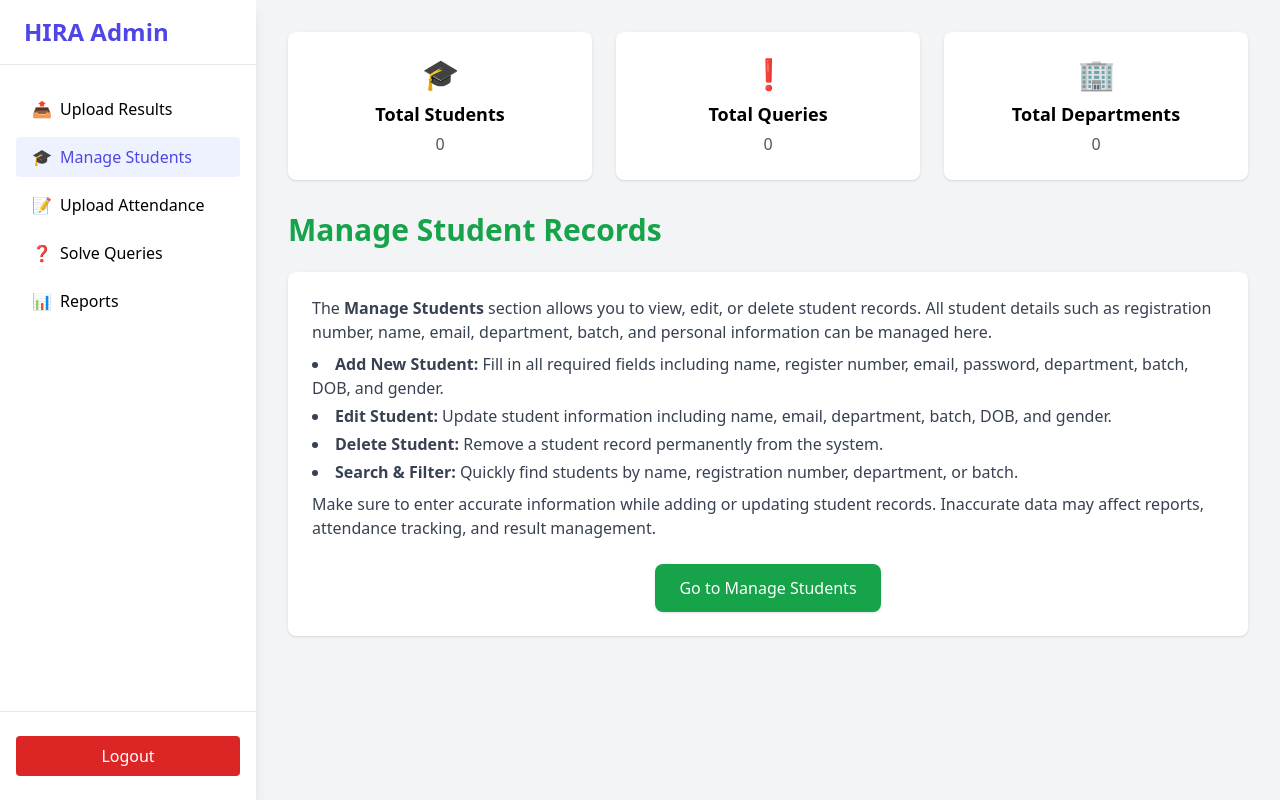
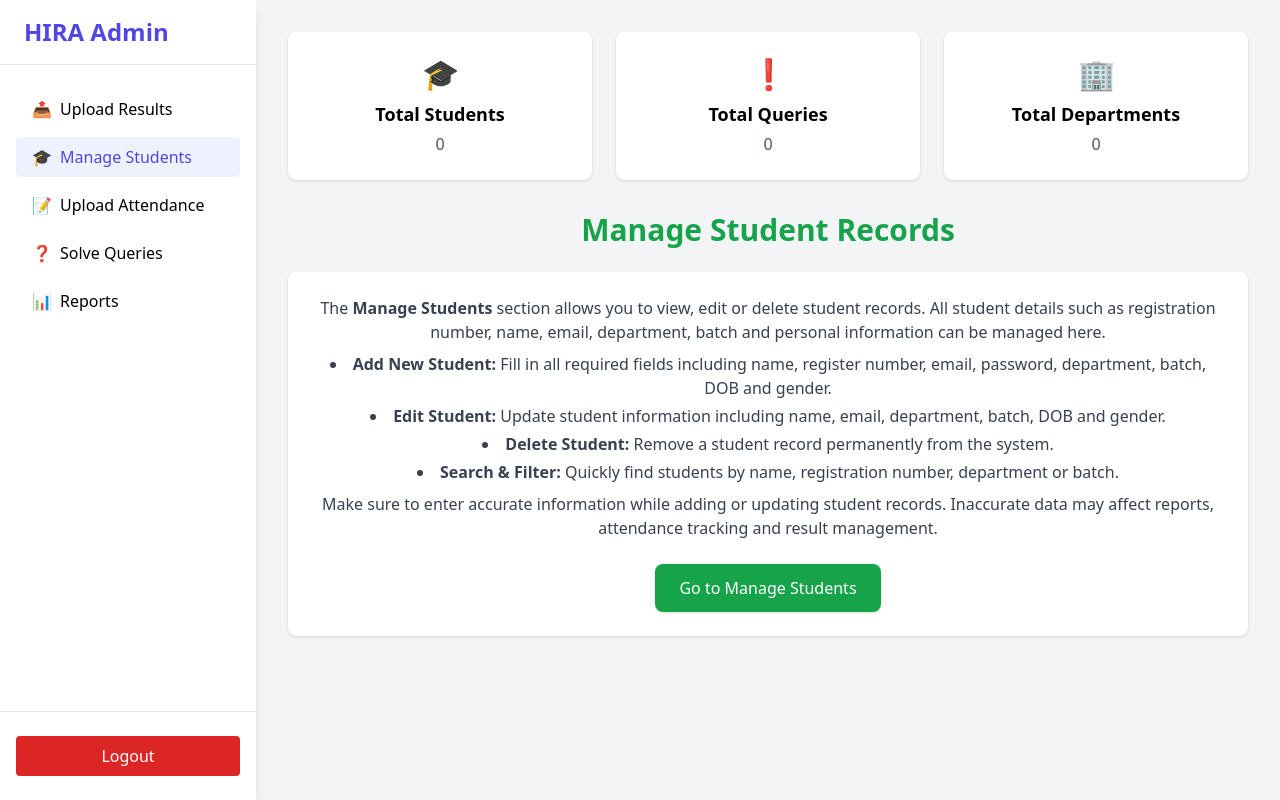
Before and after one commit to pavithira-nilavalagan/hira_ist, a Flask app: page /admin/dashboard in a window 1280 px wide, after a click that opens the changed part. Run offline with Flask 3, Linux system fonts and the light colour scheme; the visitor is signed in with stand-in values (Sample User, id 1); data that the repository does not hold is empty; some libraries are stand-ins or nearby versions.

Commit message:
Update admin_dashboard.html

```diff
--- a/templates/admin_dashboard.html
+++ b/templates/admin_dashboard.html
@@ -125,26 +125,26 @@
     <!-- Manage Students Page -->
 <!-- Manage Students Page -->
 <section id="students" class="page hidden">
-  <h2 class="text-3xl font-bold mb-6 text-green-600">Manage Student Records</h2>
+  <h2 class="text-3xl font-bold mb-6 text-green-600" style="text-align: center;">Manage Student Records</h2>
 
   <div class="bg-white p-6 rounded-lg shadow space-y-6">
 
     <!-- Overview & Instructions -->
     <div class="space-y-2">
-      <p class="text-gray-700">
-        The <strong>Manage Students</strong> section allows you to view, edit, or delete student records.
-        All student details such as registration number, name, email, department, batch, and personal information can be managed here.
+      <p class="text-gray-700" style="text-align: center;">
+        The <strong>Manage Students</strong> section allows you to view, edit or delete student records.
+        All student details such as registration number, name, email, department, batch and personal information can be managed here.
       </p>
 
-      <ul class="list-disc list-inside text-gray-700 space-y-1">
-        <li><strong>Add New Student:</strong> Fill in all required fields including name, register number, email, password, department, batch, DOB, and gender.</li>
-        <li><strong>Edit Student:</strong> Update student information including name, email, department, batch, DOB, and gender.</li>
+      <ul class="list-disc list-inside text-gray-700 space-y-1" style="text-align: center;">
+        <li><strong>Add New Student:</strong> Fill in all required fields including name, register number, email, password, department, batch, DOB and gender.</li>
+        <li><strong>Edit Student:</strong> Update student information including name, email, department, batch, DOB and gender.</li>
         <li><strong>Delete Student:</strong> Remove a student record permanently from the system.</li>
-        <li><strong>Search & Filter:</strong> Quickly find students by name, registration number, department, or batch.</li>
+        <li><strong>Search & Filter:</strong> Quickly find students by name, registration number, department or batch.</li>
       </ul>
 
-      <p class="text-gray-700">
-        Make sure to enter accurate information while adding or updating student records. Inaccurate data may affect reports, attendance tracking, and result management.
+      <p class="text-gray-700" style="text-align: center;">
+        Make sure to enter accurate information while adding or updating student records. Inaccurate data may affect reports, attendance tracking and result management.
       </p>
     </div>
 
@@ -163,18 +163,18 @@
     <!-- Attendance Page -->
 <!-- Attendance Page -->
 <section id="attendance" class="page hidden">
-  <h2 class="text-3xl font-bold mb-6 text-pink-600">Manage Student Attendance</h2>
+  <h2 class="text-3xl font-bold mb-6 text-pink-600" style="text-align: center;">Manage Student Attendance</h2>
 
   <div class="bg-white p-6 rounded-lg shadow space-y-6">
 
     <!-- Overview & Instructions -->
     <div class="space-y-2">
-      <p class="text-gray-700">
+      <p class="text-gray-700" style="text-align: center;" style="text-align: center;">
         The <strong>Attendance</strong> section allows you to track and manage student attendance records.
         You can upload attendance data for each semester and subject.
       </p>
 
-      <ul class="list-disc list-inside text-gray-700 space-y-1">
+      <ul class="list-disc list-inside text-gray-700 space-y-1" style="text-align: center;">
         <li><strong>Register Number:</strong> Enter the unique student ID for each student.</li>
         <li><strong>Semester:</strong> Specify the semester for which attendance is being uploaded.</li>
         <li><strong>Subject:</strong> Enter the subject code or name.</li>
@@ -182,7 +182,7 @@
         <li><strong>Attended Classes:</strong> Number of classes attended by the student.</li>
       </ul>
 
-      <p class="text-gray-700">
+      <p class="text-gray-700" style="text-align: center;">
         Accurate attendance data is important for calculating attendance percentages,
         issuing warnings, and generating reports. Ensure that each entry is verified before submission.
       </p>
@@ -203,18 +203,18 @@
     <!-- Queries Page -->
 <!-- Queries Page -->
 <section id="queries" class="page hidden">
-  <h2 class="text-3xl font-bold mb-6 text-red-600">Student Queries</h2>
+  <h2 class="text-3xl font-bold mb-6 text-red-600" style="text-align: center;">Student Queries</h2>
 
   <div class="bg-white p-6 rounded-lg shadow space-y-6">
 
     <!-- Overview & Instructions -->
     <div class="space-y-2">
-      <p class="text-gray-700">
+      <p class="text-gray-700" style="text-align: center;">
         The <strong>Queries</strong> section allows you to view and respond to questions or requests
         submitted by students. Queries can relate to profile updates, attendance, results, or other academic concerns.
       </p>
 
-      <ul class="list-disc list-inside text-gray-700 space-y-1">
+      <ul class="list-disc list-inside text-gray-700 space-y-1" style="text-align: center;">
         <li><strong>View Queries:</strong> See all pending and resolved queries submitted by students.</li>
         <li><strong>Reply to Queries:</strong> Respond to student questions directly through the system. Pending queries will have a reply form.</li>
         <li><strong>Edit Profile Requests:</strong> For queries related to profile updates, you can navigate to the student profile to make corrections.</li>
@@ -242,19 +242,19 @@
     <!-- Reports Page -->
 <!-- Reports Page -->
 <section id="reports" class="page hidden">
-  <h2 class="text-3xl font-bold mb-6 text-orange-600">Reports & Analytics</h2>
+  <h2 class="text-3xl font-bold mb-6 text-orange-600" style="text-align: center;">Reports & Analytics</h2>
 
   <div class="bg-white p-6 rounded-lg shadow space-y-6">
 
     <!-- Overview & Instructions -->
     <div class="space-y-2">
-      <p class="text-gray-700 mb-2 sm:mb-3 text-sm sm:text-base">
+      <p class="text-gray-700 mb-2 sm:mb-3 text-sm sm:text-base" style="text-align: center;">
         The <strong>Reports</strong> section provides comprehensive summaries of student
-        performance and attendance. Administrators can view overall statistics, download reports,
+        performance and attendance. Administrators can view overall statistics, download reports
         and analyze academic trends.
       </p>
 
-      <ul class="list-disc list-inside text-gray-700 space-y-1 text-sm sm:text-base">
+      <ul class="list-disc list-inside text-gray-700 space-y-1 text-sm sm:text-base" style="text-align: center;">
         <li><strong>Total Students:</strong> Displays the total number of students enrolled.</li>
         <li><strong>Total Queries:</strong> Shows the count of all student queries submitted.</li>
         <li><strong>Total Departments:</strong> Displays the number of different departments.</li>
@@ -262,7 +262,7 @@
         <li><strong>Analytics:</strong> Review department-wise results and attendance summaries.</li>
       </ul>
 
-      <p class="text-gray-700 mt-2 sm:mt-3 text-sm sm:text-base">
+      <p class="text-gray-700 mt-2 sm:mt-3 text-sm sm:text-base" style="text-align: center;">
         Regularly reviewing reports ensures data accuracy and early identification
         of students needing additional support.
       </p>
```
